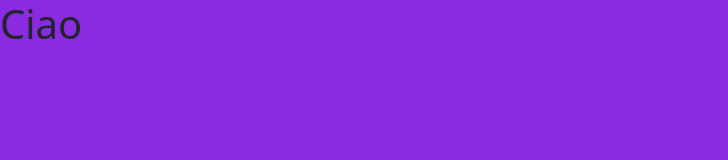
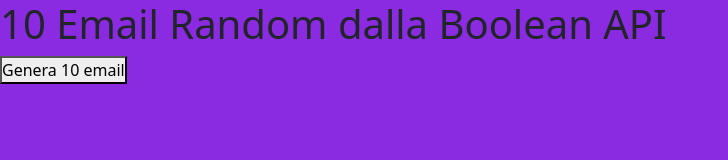
Before and after one commit to SimonePalmisciano/js-email-list, a plain HTML site: page index.html in a window 1280 px wide. Shown: the whole page, without its empty margins (0-728 px from the left). Drawn offline with nearby package versions, Linux system fonts and the light colour scheme; files that its build step writes are made by us from their sources.

Commit message:
scheletro html e js

```diff
--- a/index.html
+++ b/index.html
@@ -28,14 +28,25 @@
 
 <body>
 
+    <header>
+        <h1>10 Email Random dalla Boolean API</h1>
+    </header>
 
-    <h1>Ciao</h1>
+    <main>
 
+        <div class="btn-container">
+            <button id="generate-btn">
+                Genera 10 email
+            </button>
+        </div>
+        <div class="mail-container">
+            <!-- Qui verranno inserite le <li> con le email -->
+            <ul id="email-list">
 
+            </ul>
+        </div>
 
-
-
-
+    </main>
 
     <!-- LINK SCRIPT BOOSTRAP -->
     <script src="https://cdn.jsdelivr.net/npm/bootstrap@5.3.8/dist/js/bootstrap.bundle.min.js"
--- a/scripts/script.js
+++ b/scripts/script.js
@@ -0,0 +1,5 @@
+'use strict';
+
+// Seleziono gli elementi dal DOM
+const generateBtn = document.querySelector('#generate-btn');
+const emailList = document.querySelector('#email-list');
```
